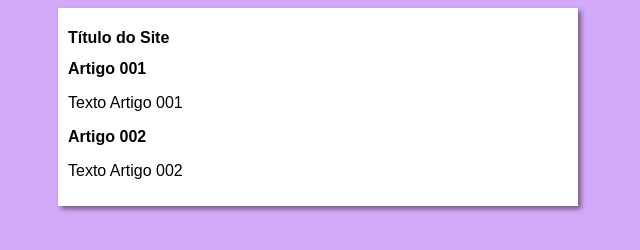
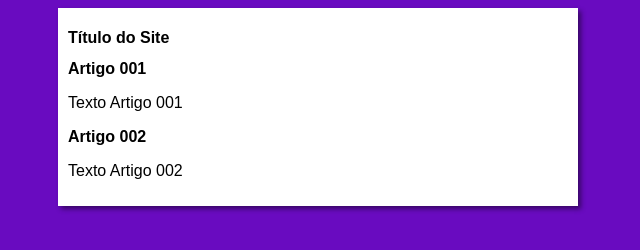
Before and after one commit to alisson1925/projeto-site, a plain HTML site: page index.html in a window 1280 px wide. Shown: the whole page, without its empty margins (322-962 px from the left). Drawn offline with Linux system fonts and the light colour scheme.

Commit message:
Update style.css

```diff
--- a/estilos/style.css
+++ b/estilos/style.css
@@ -4,7 +4,7 @@
 }
 
 body {
-    background-color: rgb(211, 169, 250);
+    background-color: rgb(105, 11, 192);
 }
 
 main {
```
